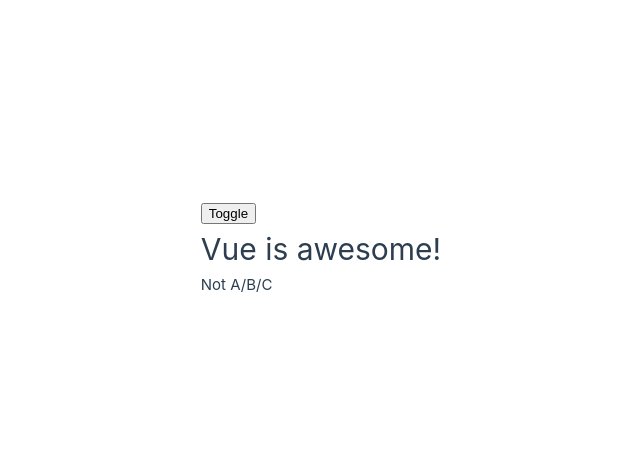
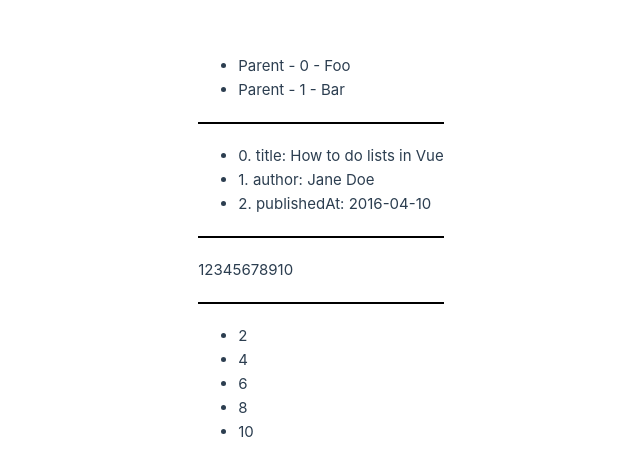
Before and after one commit to DmytroLymar/vue-practice, a Vue app: page / in a window 1280 px wide. Shown: the part 151-626 px from the top of the page, without its empty margins (319-959 px from the left). Built offline with nearby package versions, Linux system fonts and the light colour scheme.

Commit message:
(8.2.7) list rendering

```diff
--- a/src/App.vue
+++ b/src/App.vue
@@ -1,22 +1,50 @@
 <script setup>
-import { ref } from 'vue'
+import { reactive, ref } from 'vue'
 
-const awesome = ref(true)
-const ok = ref(false)
+const parentMessage = ref('Parent')
+const items = ref([{ message: 'Foo' }, { message: 'Bar' }])
+const sets = ref([
+  [1, 2, 3, 4, 5],
+  [6, 7, 8, 9, 10],
+])
 
-const type = ref('D')
+function even(numbers) {
+  return numbers.filter((number) => number % 2 === 0)
+}
+
+const myObject = reactive({
+  title: 'How to do lists in Vue',
+  author: 'Jane Doe',
+  publishedAt: '2016-04-10',
+})
 </script>
 
 <template>
-  <h1 v-show="ok">Hello!</h1>
-  <button @click="awesome = !awesome">Toggle</button>
-  <h1 v-if="awesome">Vue is awesome!</h1>
-  <h1 v-else>Oh no 😢</h1>
-
-  <div v-if="type === 'A'">A</div>
-  <div v-else-if="type === 'B'">B</div>
-  <div v-else-if="type === 'C'">C</div>
-  <div v-else>Not A/B/C</div>
+  <ul>
+    <li v-for="({ message }, index) in items" :key="message">
+      {{ parentMessage }} - {{ index }} - {{ message }}
+    </li>
+  </ul>
+  <div class="delimiter"></div>
+  <ul>
+    <li v-for="(value, key, index) in myObject" :key="key">{{ index }}. {{ key }}: {{ value }}</li>
+  </ul>
+  <div class="delimiter"></div>
+  <span v-for="n in 10" :key="n">{{ n }}</span>
+  <div class="delimiter"></div>
+  <ul v-for="numbers in sets" :key="numbers.join('')">
+    <li v-for="n in even(numbers)" :key="n">{{ n }}</li>
+  </ul>
 </template>
 
-<style scoped></style>
+<style scoped>
+.delimiter {
+  width: full;
+  height: 2px;
+
+  margin-top: 20px;
+  margin-bottom: 20px;
+
+  background-color: black;
+}
+</style>
```
